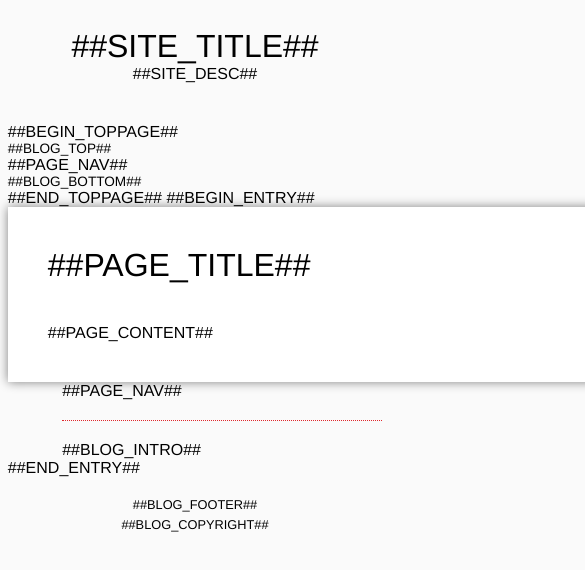
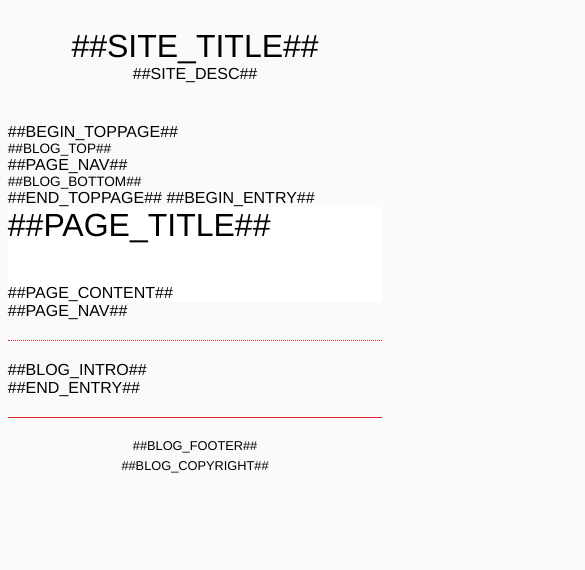
Before and after one commit to boothmaniax/booth_maniax, a website: page template.html in a window 390 px wide. Shown: the top 570 px of the page, 585 px wide, since content can reach past the window. Drawn offline with Linux system fonts and the light colour scheme.

Commit message:
add entry degisn for mobile

```diff
--- a/docs/config.js
+++ b/docs/config.js
@@ -8,7 +8,7 @@ exports.blog = {
   intro: {
     img_url: 'img/self.png',
     myname: 'さくらしき',
-    comment: '創作活動とかをやりつつも、BOOTHの使い方とか研究して紹介しています。このwikiは、BOOTHを運営しているピクシブ株式会社とは関係ない、ただの非公式ブログです。',
+    comment: '創作活動とかをやりつつも、BOOTHの使い方とか研究して紹介しています。このWebサイトは、BOOTHを運営しているピクシブ株式会社とは関係ない、ただの非公式ブログです。サービスの問題について、色々問い合わされても答えられません。質問があれば、<a href="https://twitter.com/_sakurashiki">Twitter</a>まで！',
   },
   ga_id : '',
   categories: {
--- a/template.html
+++ b/template.html
@@ -42,7 +42,7 @@ a {
 img {
   border: none;
 }
-main {
+main, footer {
   max-width: 1020px;
   margin: 0 auto;
 }
@@ -54,14 +54,32 @@ main {
 /* エントリー専用デザイン */
 .entry>article {
   float: left;
-  width: 600px;
-  padding: 40px;
-  box-shadow: 0px 0px 10px gray;
   background-color: rgb(255,255,255);
 }
 .entry>nav {
   float: right;
-  width: 320px;
+}
+@media screen and (min-width: 680px){
+  .entry>article {
+    width: 60%;
+    padding: 3%;
+    box-shadow: 0px 0px 10px gray;
+  }
+  .entry>nav {
+    width: 32%;
+    margin-left: 2%;
+  }
+}
+@media screen and (max-width: 679px){
+  .entry>article {
+    width: 100%;
+    padding: 0%;
+    box-shadow: 0px 0px 0px rgb(255,255,255);
+  }
+  .entry>nav {
+    width: 100%;
+    margin-left: 0%;
+  }
 }
 .entry:after { /* clearfix */
   display: block;
@@ -209,9 +227,11 @@ footer {
   font-size: 80%;
   text-align: center;
   padding-bottom: 20px;
+  padding-top: 20px;
+  margin-top: 20px;
+  border-top: 1px solid rgb(224,39,44);
 }
 footer>.labels {
-  margin-top: 20px;
   margin-bottom: 5px;
 }
 </style>
```
